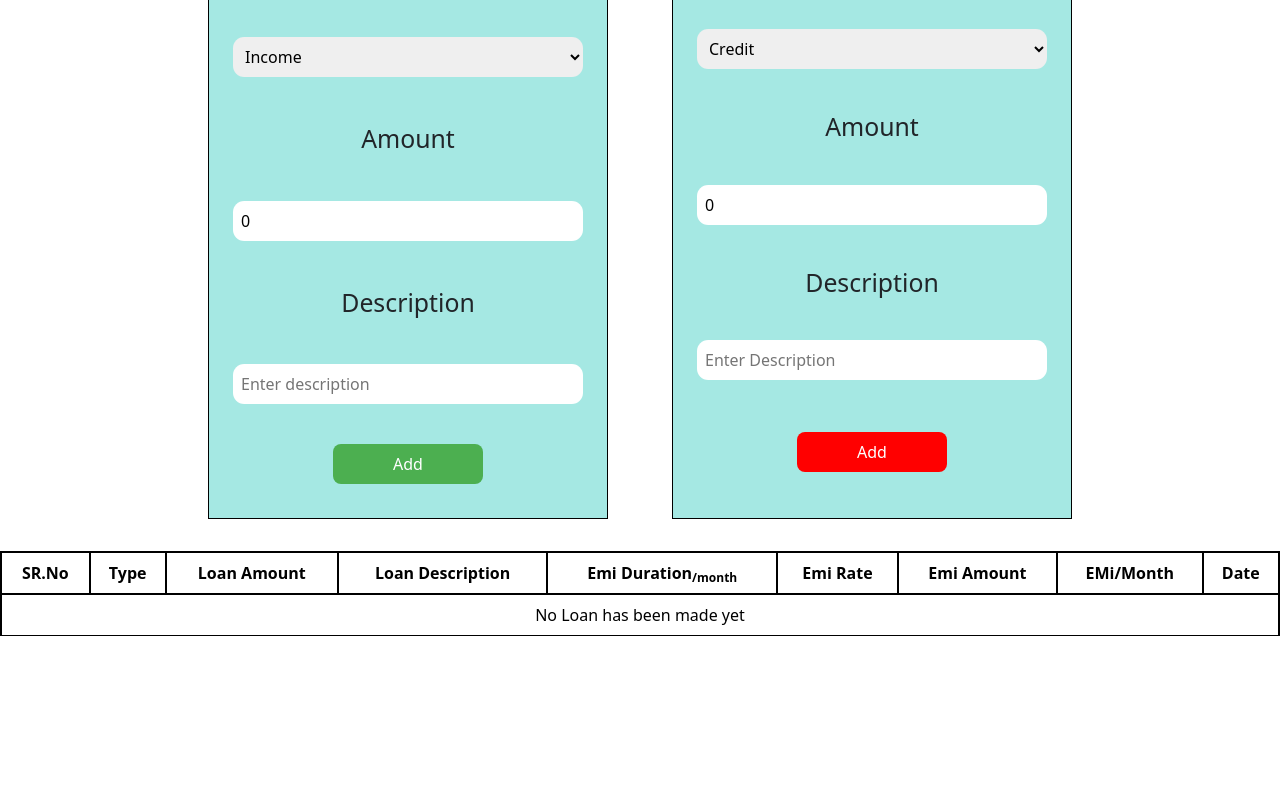
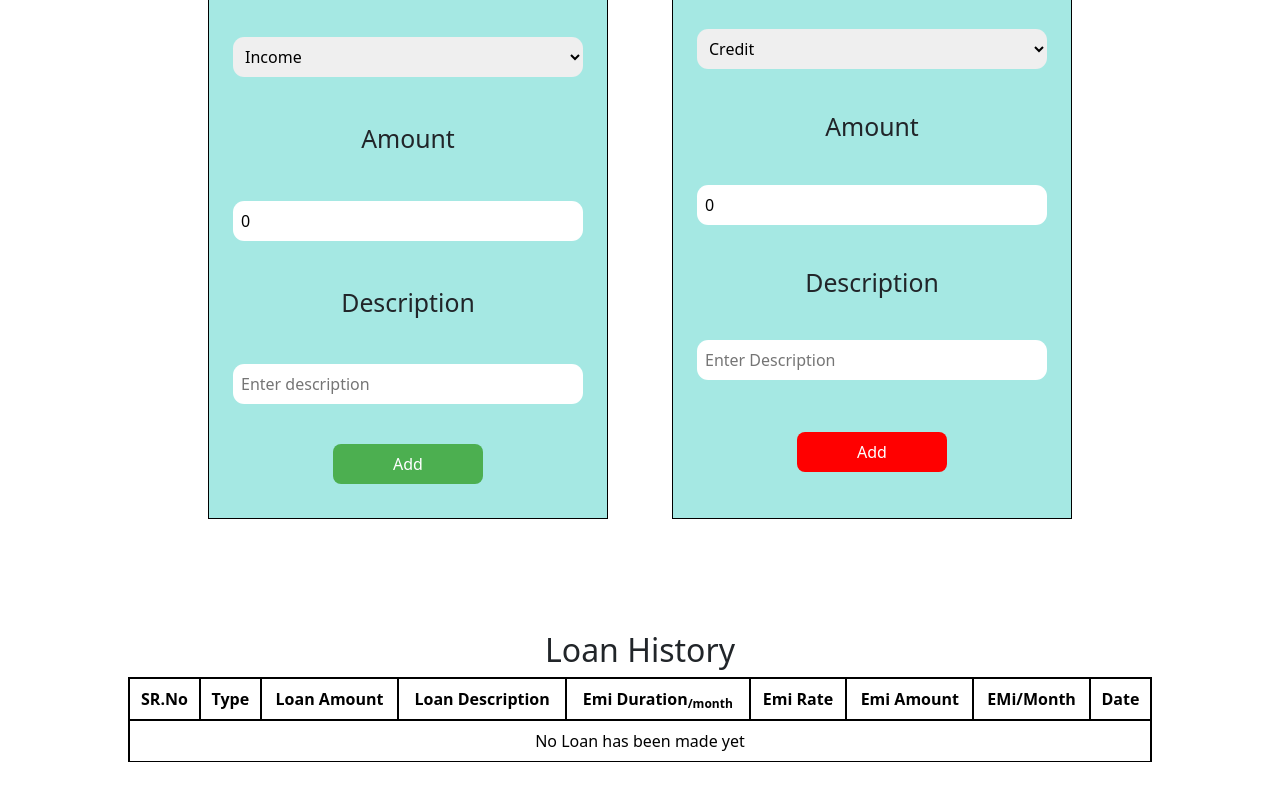
Before and after one commit to inurdream-abhi143/WalletWatch, a React (Vite) app: page / in a window 1280 px wide. Shown: the part 338-1138 px from the top of the page. Before the commit the page ends 990 px from the top, so only its background shows below. Built offline with nearby package versions, Linux system fonts and the light colour scheme.

Commit message:
make changes in Css and Update readme

```diff
--- a/src/App.css
+++ b/src/App.css
@@ -160,3 +160,8 @@ tr {
 tr:nth-child(even) {
   background-color: rgb(244, 180, 141);
 }
+.loan-history-header {
+  width: 80vw;
+  margin: 40px auto;
+  padding-top: 40px;
+}
--- a/src/components/LoanHistory.jsx
+++ b/src/components/LoanHistory.jsx
@@ -1,6 +1,8 @@
 export const LoanHistory = ({ loanList }) => {
   return (
     <>
+      <div className="loan-history-header">
+        <h2>Loan History</h2>
         <table className="table">
           <thead>
             <tr>
@@ -42,6 +44,7 @@ export const LoanHistory = ({ loanList }) => {
             )}
           </tbody>
         </table>
+      </div>
     </>
   );
 };
```
Also changed, not shown: public/Screenshot 2025-04-29 164555.png (added), 1 other file (tests, documents, lock files or other folders). Lines whose indentation alone changed are shown as unchanged.
